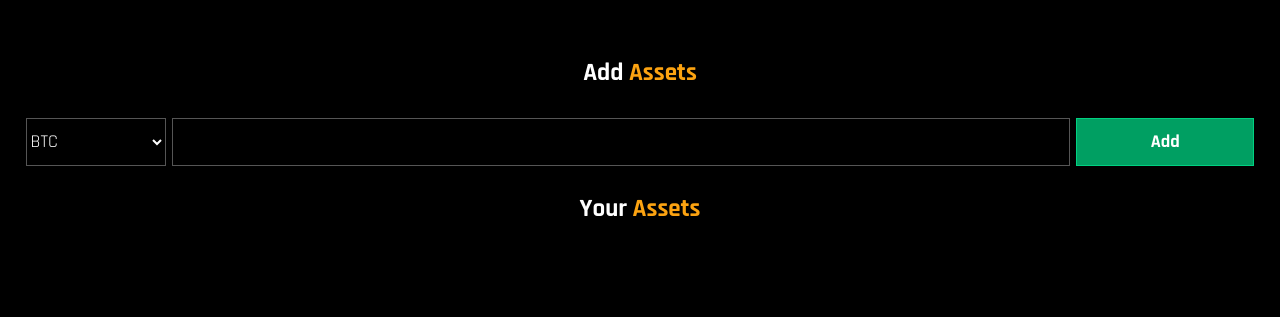
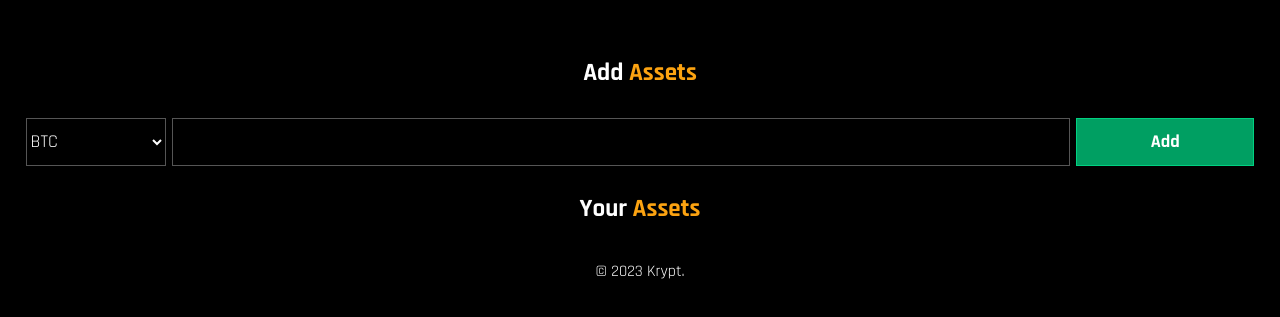
Before and after one commit to NoodlePy/Krypt, a plain HTML site: page assets.html in a window 1280 px wide. Shown: the part 63-380 px from the top of the page. Drawn offline with Linux system fonts and the light colour scheme.

Commit message:
Moved footer styles to Navbar.css

```diff
--- a/navbar.css
+++ b/navbar.css
@@ -90,3 +90,11 @@ p {
         font-size: 9px
     }
 }
+
+footer {
+    margin-top: auto;
+    background-color: black;
+    color: white;
+    text-align: center;
+    height: 2%;
+}
```
